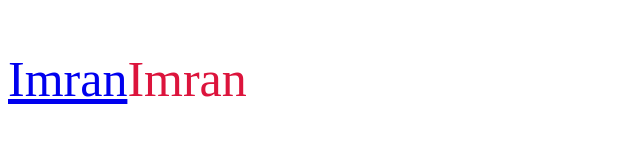
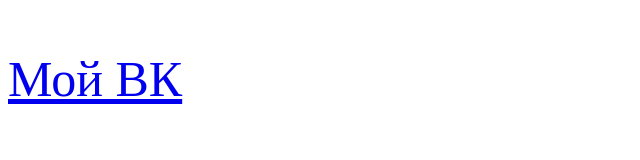
Before and after one commit to didigifts/momunov.github.io, a plain HTML site: page imran/index.html in a window 1280 px wide. Shown: the whole page, without its empty margins (0-640 px from the left). Drawn offline with Linux system fonts and the light colour scheme.

Commit message:
imr commit

```diff
--- a/imran/index.html
+++ b/imran/index.html
@@ -8,13 +8,13 @@
     p {
 
         font-size: 50px;
-        color: crimson;
+        color: chartreuse;
     }
 
     </style>
 <body>
 
-   <p><a href="quran.com">Imran</a>Imran</p>
+   <p><a href="https://vk.com/imran_2001">Мой ВК</a></p>
 
 </body>
 </html>
```
Also changed, not shown: index.html (+1 -1 lines).
